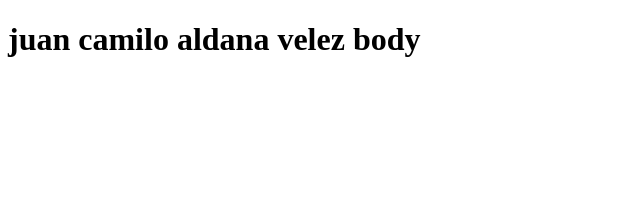
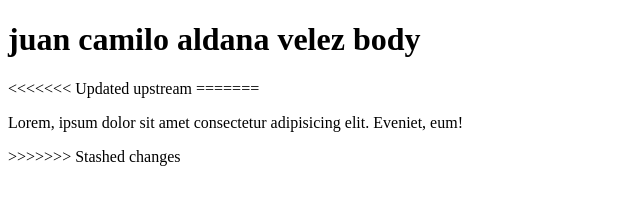
Before and after one commit to Programadorcito/AldanaLagosRomeroValencia-DSII-2020-1-50, a plain HTML site: page index.html in a window 1280 px wide. Shown: the whole page, without its empty margins (0-640 px from the left). Drawn offline with Linux system fonts and the light colour scheme.

Commit message:
adicion de lorem
adicione lorem para el body

```diff
--- a/index.html
+++ b/index.html
@@ -7,5 +7,10 @@
 </head>
 <body>
     <h1>juan camilo aldana velez body</h1>
+<<<<<<< Updated upstream
+=======
+    <p>Lorem, ipsum dolor sit amet consectetur adipisicing elit. Eveniet, eum!</p>
+
+>>>>>>> Stashed changes
 </body>
 </html>
```
